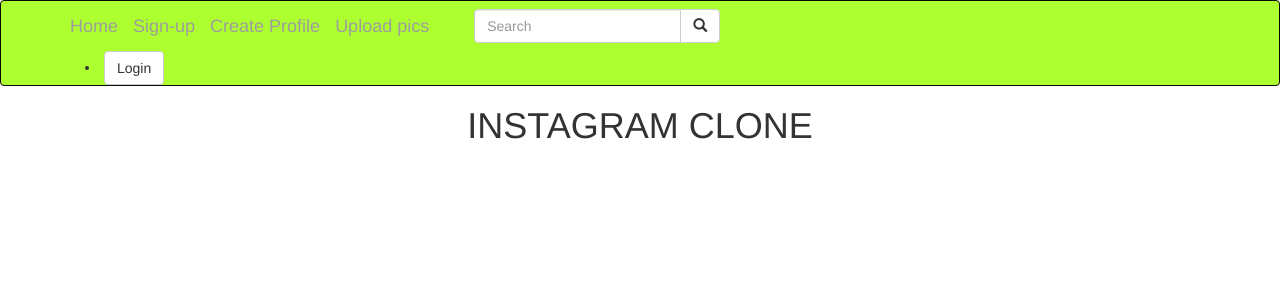
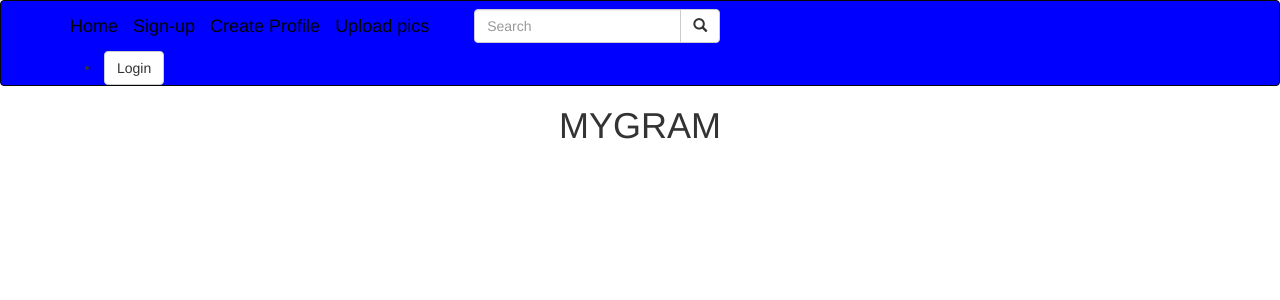
Before and after one commit to Mercy-Njoroge/instagram-clone, a Django app: page / in a window 1280 px wide. Shown: the top 300 px of the page. Run offline with Django 3.2, Linux system fonts and the light colour scheme; some libraries are stand-ins or nearby versions.

Commit message:
change color of navbar items,and welcome message

```diff
--- a/photos/templates/navbar.html
+++ b/photos/templates/navbar.html
@@ -6,16 +6,16 @@
   <meta name="viewport" content="width=device-width, initial-scale=1">
 </head>
 <body>
-<nav class="navbar navbar-inverse" style="background-color:greenyellow">
+<nav class="navbar navbar-inverse" style="background-color:#0000ff">
   <div class="container">
     <div class="navbar-header">
       <!-- <a class="navbar-brand" href="{% url 'home' %}">INSTAGRAM CLONE</a> -->
-      <a class="navbar-brand" href="http://127.0.0.1:8000/home/">Home</a>
+      <a class="navbar-brand" style="color: black;" href="http://127.0.0.1:8000/home/">Home</a>
 
       <!-- <a class="navbar-brand" href="http://127.0.0.1:8000/admin/">Admin</a> -->
-      <a class="navbar-brand" href="http://127.0.0.1:8000/accounts/register/">Sign-up</a>
-      <a class="navbar-brand" href="http://127.0.0.1:8000/accounts/profile/">Create Profile</a>
-      <a class="navbar-brand" href="http://127.0.0.1:8000/accounts/upload-photo/">Upload pics</a>
+      <a class="navbar-brand"  style="color: black;" href="http://127.0.0.1:8000/accounts/register/">Sign-up</a>
+      <a class="navbar-brand"  style="color: black;" href="http://127.0.0.1:8000/accounts/profile/">Create Profile</a>
+      <a class="navbar-brand"  style="color: black;" href="http://127.0.0.1:8000/accounts/upload-photo/">Upload pics</a>
     </div>
 <!-- Adding a search form  -->
 <div class="col-sm-4 col-md-4 navbar-center">
--- a/photos/templates/welcome.html
+++ b/photos/templates/welcome.html
@@ -18,7 +18,7 @@
 </head>
 <body>
     {% include "navbar.html" %}
-    {% block content %} <h1 class='text-center'>INSTAGRAM CLONE</h1> {%endblock%}
+    {% block content %} <h1 class='text-center'>MYGRAM</h1> {%endblock%}
 
     {% block scripts %}
         <script src="https://ajax.googleapis.com/ajax/libs/jquery/3.2.1/jquery.min.js"></script>
```
